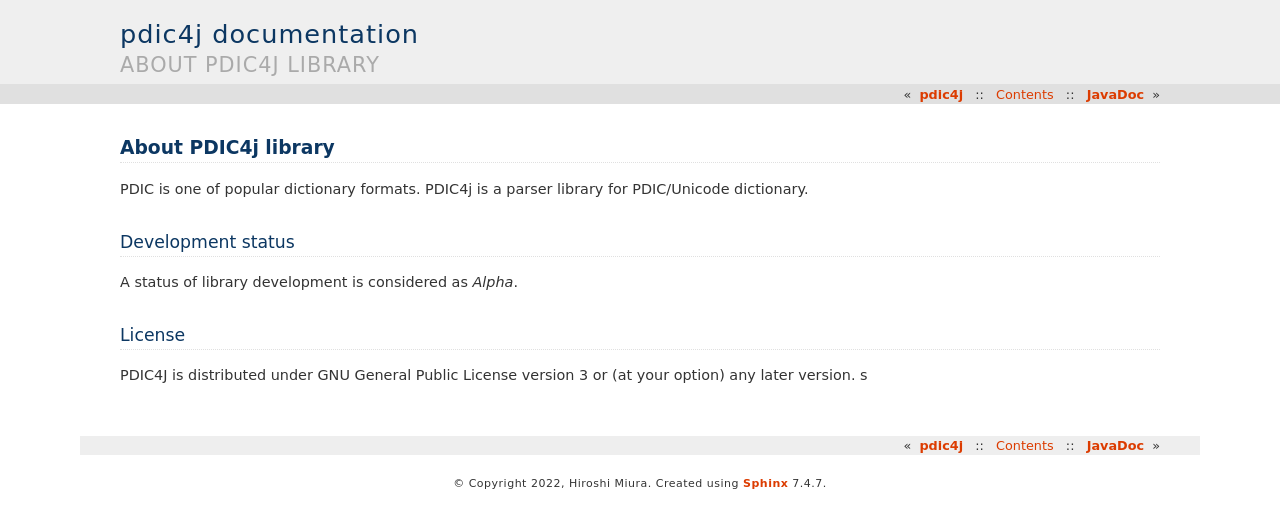
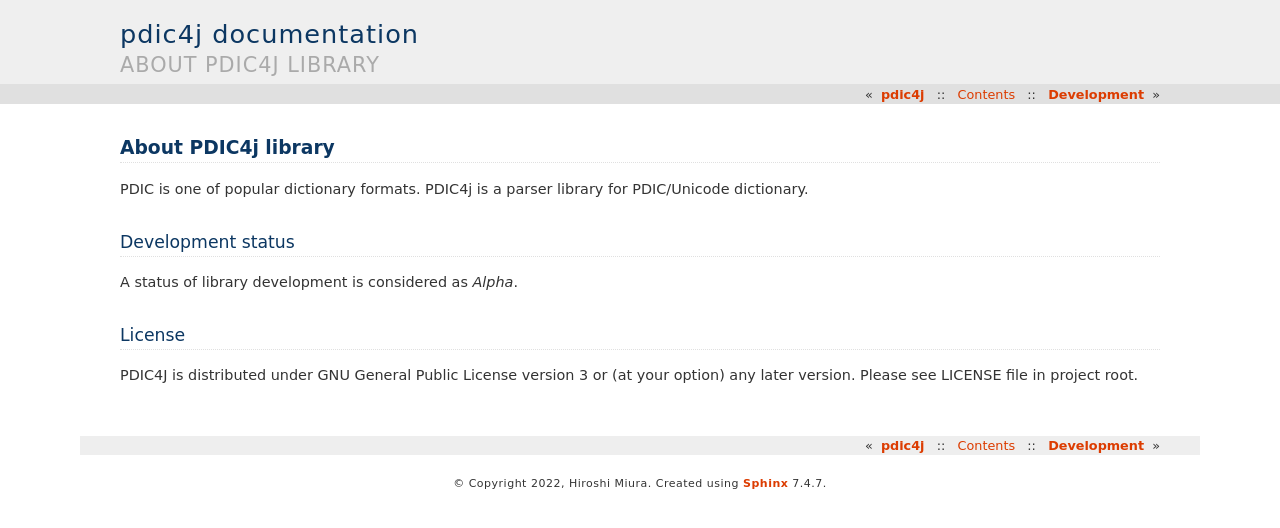
Before and after one commit to eb4j/pdic4j, a Sphinx documentation site: the page built from docs/about.rst, in a window 1280 px wide. Shown: the top 528 px of the page. Built offline with Sphinx 7.4.7, drawn with Linux system fonts in a browser that asks for light colours; formulas are drawn with MathJax 3.

Commit message:
docs: rename file
- rename from javadoc.rst to development.rst

```diff
--- a/docs/about.rst
+++ b/docs/about.rst
@@ -13,4 +13,4 @@
 -------
 
 PDIC4J is distributed under GNU General Public License version 3 or (at your option) any later version.
-s
+Please see LICENSE file in project root.
--- a/docs/index.rst
+++ b/docs/index.rst
@@ -6,7 +6,7 @@
    :caption: Contents:
 
    about
-   javadoc
+   development
    spec/pdicu-dic
 
 Indices and tables
--- a/docs/javadoc.rst
+++ /dev/null
@@ -1,6 +0,0 @@
-JavaDoc
-=======
-
-You can access to `javadoc`_ in this document page.
-
-.. _`javadoc`: https://eb4j.github.io/pdic4j/javadoc/
```
Also changed, not shown: docs/development.rst (added, +10 -0 lines).
